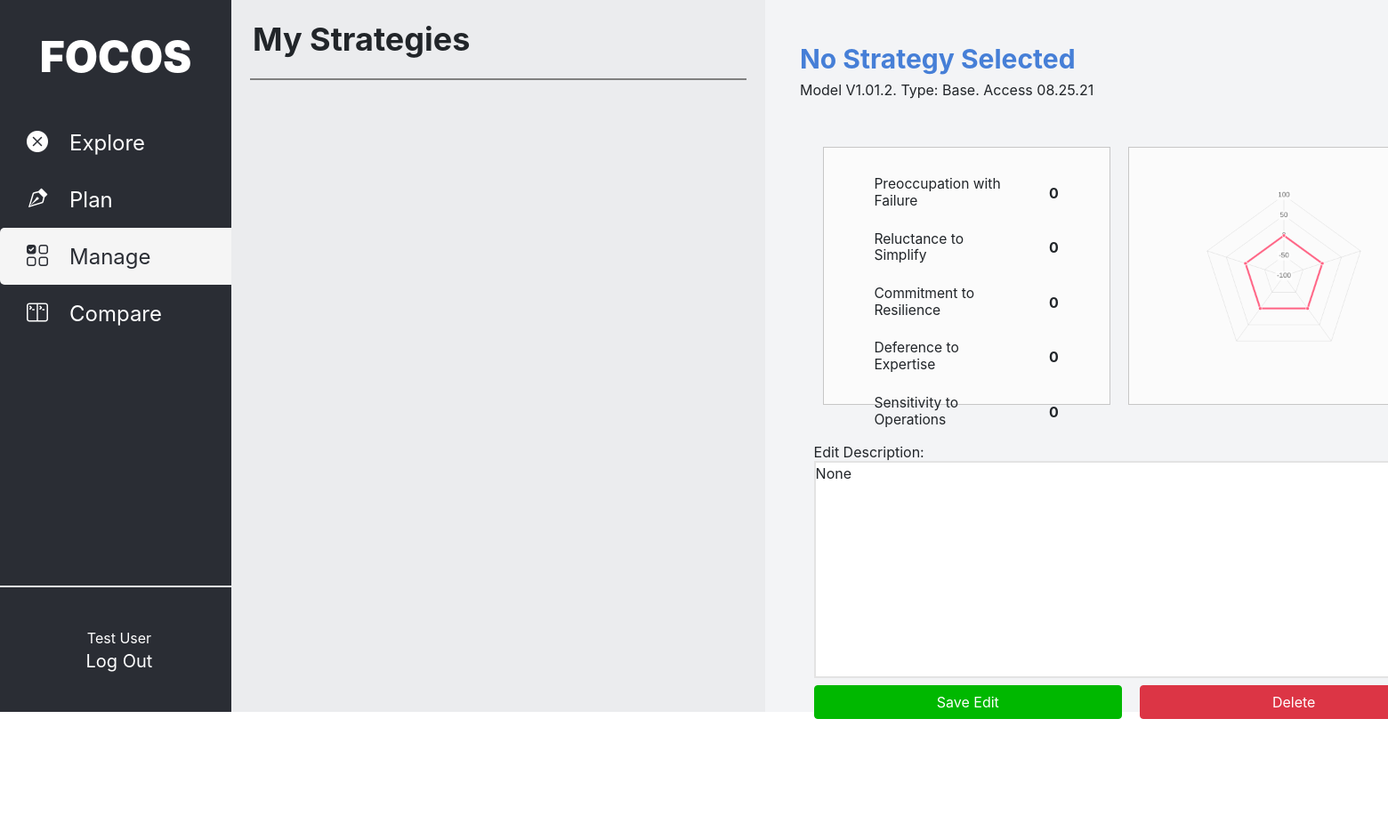
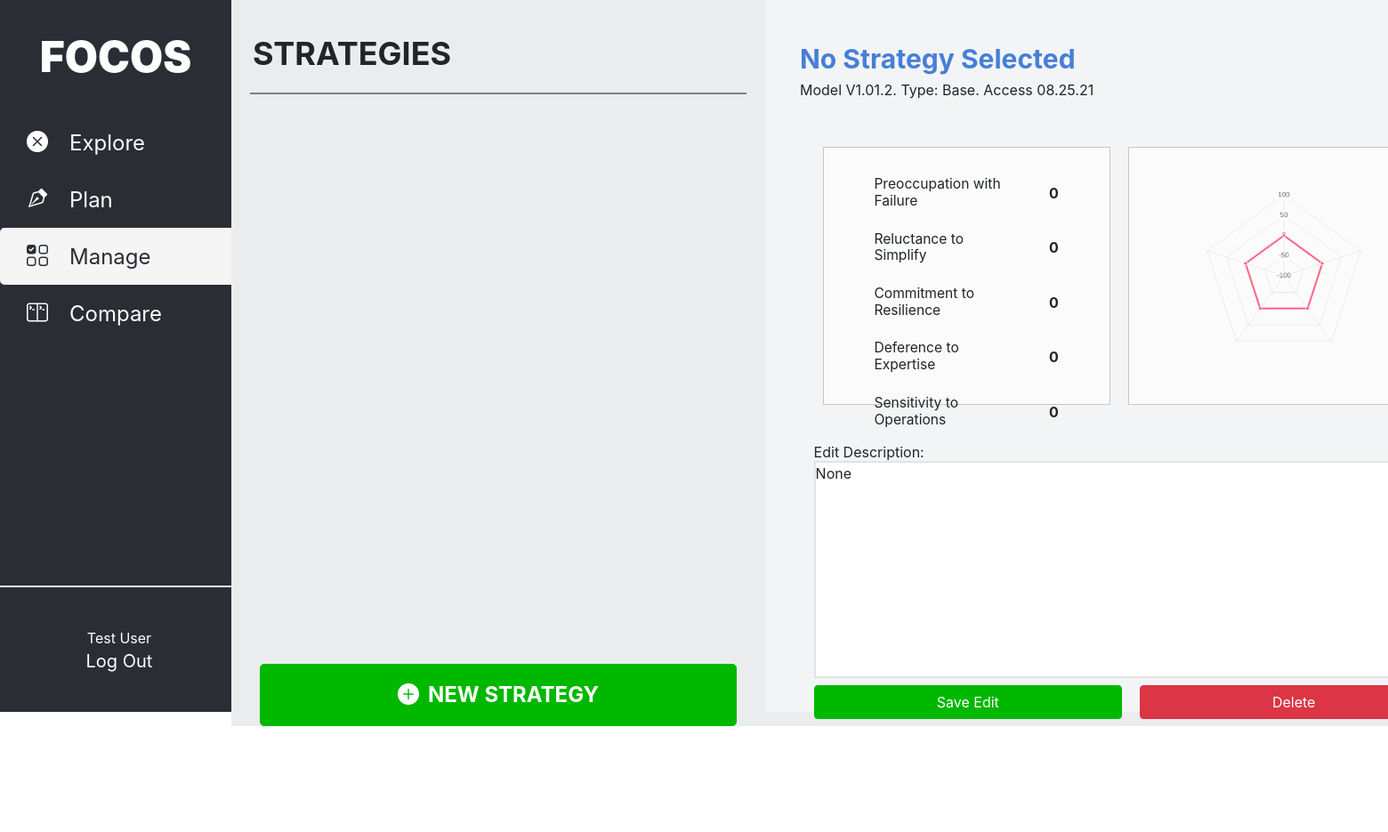
Before and after one commit to PortNLP/FOCOS, a Flask app: page /strategies.html in a window 1560 px wide; the page is wider, and only the part inside the window is pictured. Shown: that part at 89% size. Run offline with Flask 2, Linux system fonts and the light colour scheme; data that the repository does not hold is empty; some libraries are stand-ins or nearby versions.

Commit message:
changed title on manage page and added a button to add new strategy

```diff
--- a/static/menu_simple.css
+++ b/static/menu_simple.css
@@ -93,7 +93,8 @@ a:active {
     /*background-color: #0080FF;*/
     color: #212529;
     border: 0;
-    /*padding-bottom: 20px;*/
+    padding-bottom: 10px;
+    padding-right: 50px;
 }
 
 .nav-tabs .nav-item .nav-link.active {
--- a/static/planning.css
+++ b/static/planning.css
@@ -30,6 +30,11 @@ body {
     justify-content: space-between;
     flex-grow: 1;
     padding: 30px 0;
+}
+
+.btn-create{
+    font-size: 1.5rem;
+    font-weight: bold;
 }
 
 .slider-menu{
--- a/static/strategies.css
+++ b/static/strategies.css
@@ -20,6 +20,30 @@ body {
     height: max-content;
     display: flex;
     flex-direction: column;
+}
+
+.dynamic-list{
+    height: 80vh;
+}
+
+.forEachColumn{
+    display: flex;
+    flex-direction: column;
+    justify-content: space-evenly;
+    /*flex-grow: 1;*/
+    /*padding: 30px 0;*/
+}
+
+.btn-w-icon{
+/*    make items on same level, centered */
+    display: flex;
+    justify-content: center;
+    align-items: center;
+/*    items in here should have some space in between*/
+    gap: 10px;
+    font-size: 1.5rem;
+    font-weight: bold;
+
 }
 
 .strategy-records{
--- a/templates/planning.html
+++ b/templates/planning.html
@@ -333,12 +333,10 @@
                                 </div>
                             </div>
                         </div>
-
-
                     </div>
                     <div class="d-flex justify-content-around">
                         {#                        <button type="submit" class="btn btn-primary">CREATE STRATEGY</button>#}
-                        <button type="submit" id="submit" class="btn btn-success py-3" disabled>CREATE STRATEGY</button>
+                        <button type="submit" id="submit" class="btn btn-success btn-create py-3" disabled>CREATE STRATEGY</button>
                     </div>
 
                     <script>
--- a/templates/strategies.html
+++ b/templates/strategies.html
@@ -92,12 +92,12 @@
         <form class="elementsMainArea" name="main-form" action="{{ url_for('select_strategy') }}"
               method=post>
             <div class="sec-name flex-sm-column">
-                <h1 class="text-4xl font-weight-bold ml-4 pt-4">My Strategies</h1>
+                <h1 class="text-4xl font-weight-bold ml-4 pt-10">STRATEGIES</h1>
                 <hr class="divider">
             </div>
 
             <div class="forEachColumn">
-                <div class="list-group pt-6">
+                <div class="list-group dynamic-list pt-6">
                     {% for entry in entries %}
                         {#                       print the entry#}
                         <a href="#" class="strategy-cell list-group-item list-group-item-action">
@@ -117,7 +117,13 @@
 
                     {% endfor %}
                 </div>
+                <div class="d-flex justify-content-around px-8">
+{#                    a button on click jump to planning.html#}
+                    <a href="planning.html" class="btn btn-success btn-w-icon py-3 btn-lg"><i class="bi bi-plus-circle-fill"></i>NEW STRATEGY</a>
+{#                    <button type="submit" id="submit" class="btn btn-success btn-w-icon py-3"><i class="bi bi-plus-circle-fill"></i>NEW STRATEGY</button>#}
                 </div>
+            </div>
+
         </form>
 
         <!-- Remove class [ border-dashed border-2 border-gray-300 ] to remove dotted border -->
```
Lines whose indentation alone changed are shown as unchanged.
